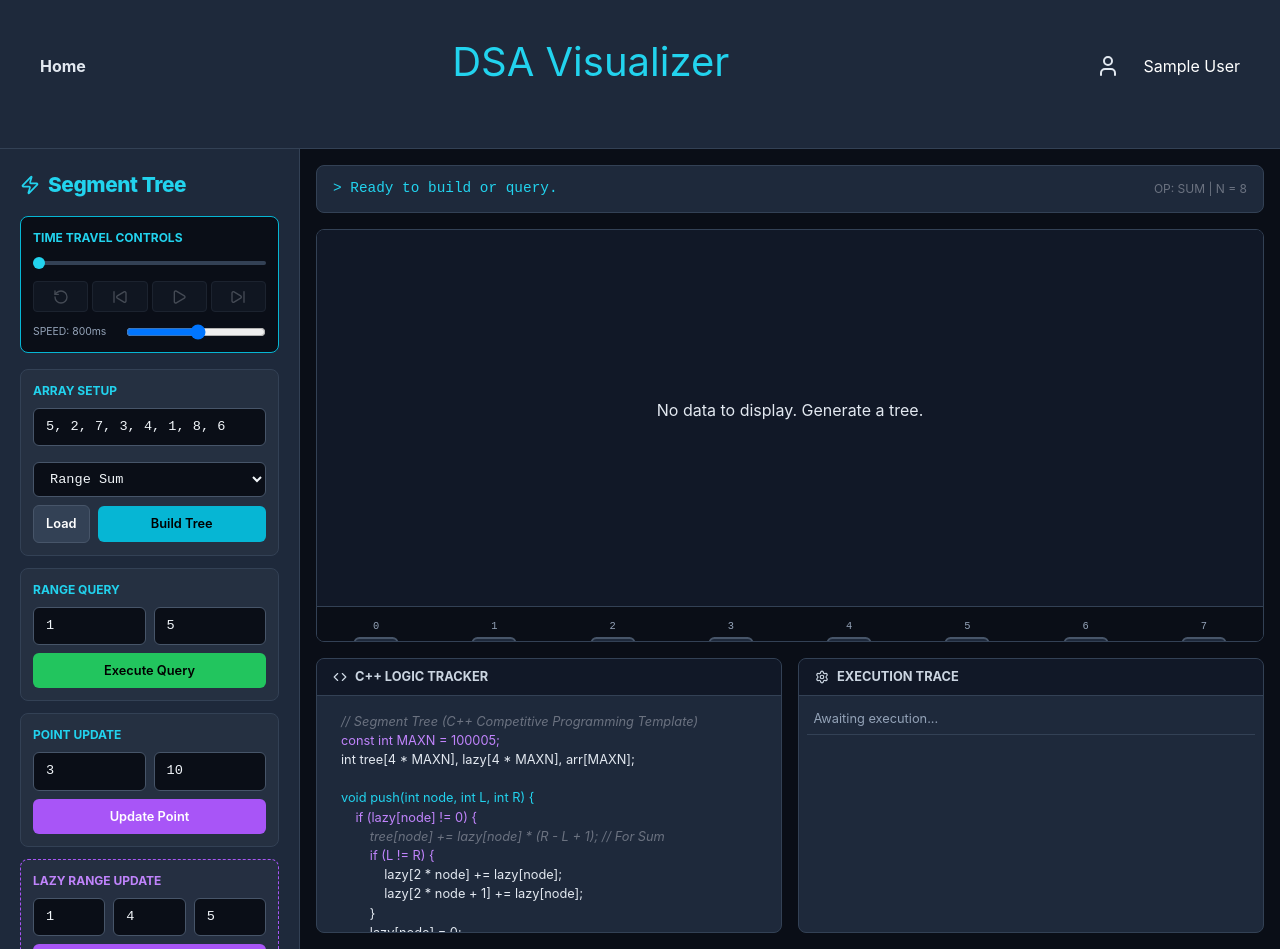
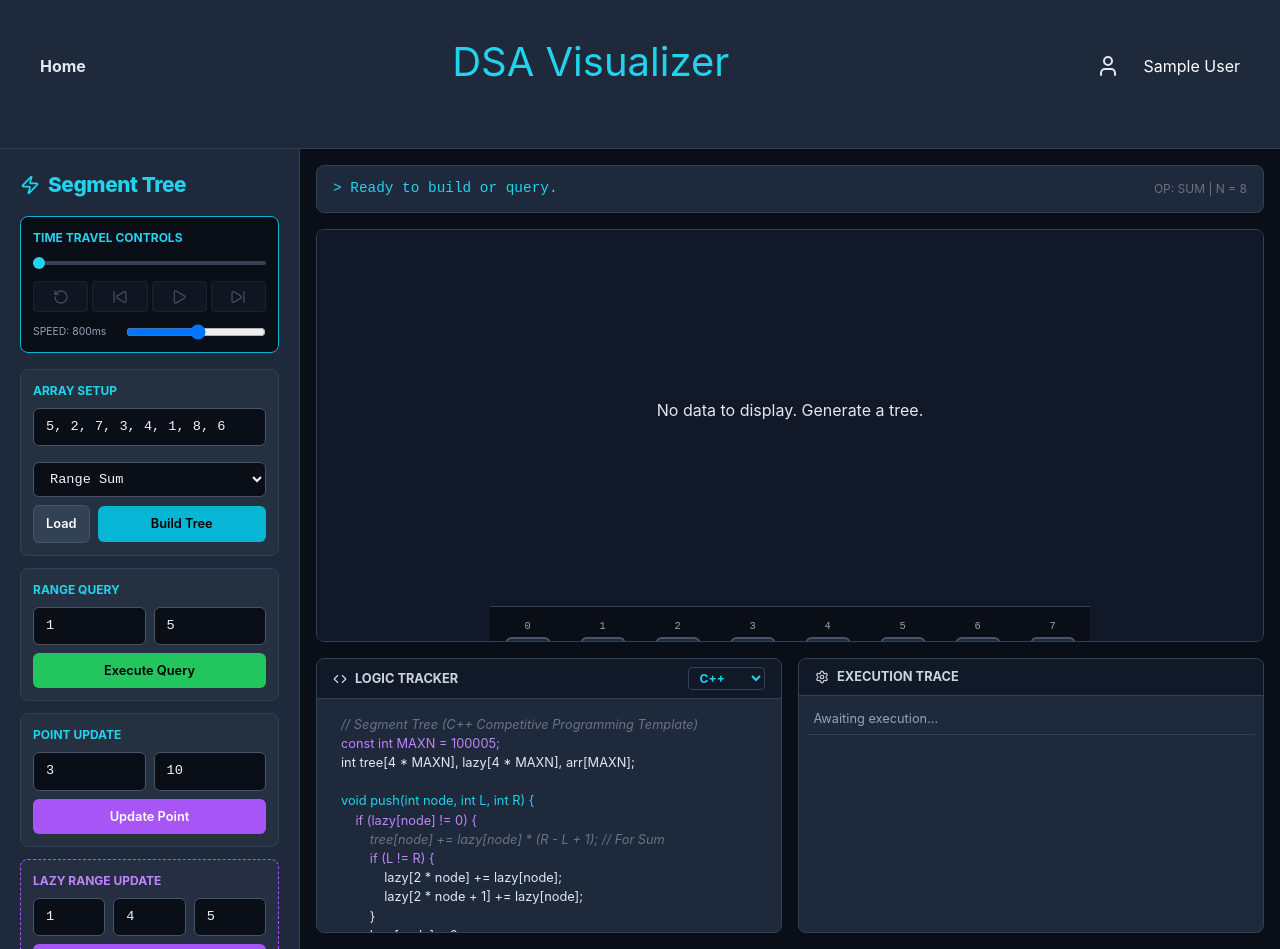
Before and after one commit to pnnitish9/DSA-Visuliazer-frontend, a React (Vite) app: page /segmenttree in a window 1280 px wide. Built offline with nearby package versions, Linux system fonts and the light colour scheme; sample sign-in values are in the browser's storage.

Commit message:
segtree update

```diff
--- a/src/components/Trees/SegmentTree.jsx
+++ b/src/components/Trees/SegmentTree.jsx
@@ -194,58 +194,158 @@ const InjectedStyles = () => (
   `}</style>
 );
 
-const cppCode = `
-// Segment Tree (C++ Competitive Programming Template)
-const int MAXN = 100005;
-int tree[4 * MAXN], lazy[4 * MAXN], arr[MAXN];
-
-void push(int node, int L, int R) {
-    if (lazy[node] != 0) {
-        tree[node] += lazy[node] * (R - L + 1); // For Sum
-        if (L != R) {
-            lazy[2 * node] += lazy[node];
-            lazy[2 * node + 1] += lazy[node];
-        }
-        lazy[node] = 0;
-    }
-}
-
-void build(int node, int L, int R) {
-    if (L == R) {
-        tree[node] = arr[L];
-        return;
-    }
-    int mid = (L + R) / 2;
-    build(2 * node, L, mid);
-    build(2 * node + 1, mid + 1, R);
-    tree[node] = tree[2 * node] + tree[2 * node + 1];
-}
-
-void update(int node, int L, int R, int qL, int qR, int val) {
-    push(node, L, R);
-    if (qL > R || qR < L) return; // Out of bounds
-    if (qL <= L && R <= qR) { // Full overlap
-        lazy[node] += val;
-        push(node, L, R);
-        return;
-    }
-    int mid = (L + R) / 2;
-    update(2 * node, L, mid, qL, qR, val);
-    update(2 * node + 1, mid + 1, R, qL, qR, val);
-    tree[node] = tree[2 * node] + tree[2 * node + 1];
-}
-
-int query(int node, int L, int R, int qL, int qR) {
-    push(node, L, R);
-    if (qL > R || qR < L) return 0; // Null value
-    if (qL <= L && R <= qR) return tree[node]; // Full overlap
-
-    int mid = (L + R) / 2;
-    int leftAns = query(2 * node, L, mid, qL, qR);
-    int rightAns = query(2 * node + 1, mid + 1, R, qL, qR);
-    return leftAns + rightAns;
-}
-`.trim().split('\n');
+const CODE_SNIPPETS = {
+  cpp: [
+    "// Segment Tree (C++ Competitive Programming Template)",
+    "const int MAXN = 100005;",
+    "int tree[4 * MAXN], lazy[4 * MAXN], arr[MAXN];",
+    "",
+    "void push(int node, int L, int R) {",
+    "    if (lazy[node] != 0) {",
+    "        tree[node] += lazy[node] * (R - L + 1); // For Sum",
+    "        if (L != R) {",
+    "            lazy[2 * node] += lazy[node];",
+    "            lazy[2 * node + 1] += lazy[node];",
+    "        }",
+    "        lazy[node] = 0;",
+    "    }",
+    "}",
+    "",
+    "void build(int node, int L, int R) {",
+    "    if (L == R) {",
+    "        tree[node] = arr[L];",
+    "        return;",
+    "    }",
+    "    int mid = (L + R) / 2;",
+    "    build(2 * node, L, mid);",
+    "    build(2 * node + 1, mid + 1, R);",
+    "    tree[node] = tree[2 * node] + tree[2 * node + 1];",
+    "}",
+    "",
+    "void update(int node, int L, int R, int qL, int qR, int val) {",
+    "    push(node, L, R);",
+    "    if (qL > R || qR < L) return; // Out of bounds",
+    "    if (qL <= L && R <= qR) { // Full overlap",
+    "        lazy[node] += val;",
+    "        push(node, L, R);",
+    "        return;",
+    "    }",
+    "    int mid = (L + R) / 2;",
+    "    update(2 * node, L, mid, qL, qR, val);",
+    "    update(2 * node + 1, mid + 1, R, qL, qR, val);",
+    "    tree[node] = tree[2 * node] + tree[2 * node + 1];",
+    "}",
+    "",
+    "int query(int node, int L, int R, int qL, int qR) {",
+    "    push(node, L, R);",
+    "    if (qL > R || qR < L) return 0; // Null value",
+    "    if (qL <= L && R <= qR) return tree[node]; // Full overlap",
+    "    ",
+    "    int mid = (L + R) / 2;",
+    "    int leftAns = query(2 * node, L, mid, qL, qR);",
+    "    int rightAns = query(2 * node + 1, mid + 1, R, qL, qR);",
+    "    return leftAns + rightAns;",
+    "}"
+  ],
+  java: [
+    "// Segment Tree (Java Template)",
+    "int[] tree = new int[4 * MAXN];",
+    "int[] lazy = new int[4 * MAXN];",
+    "int[] arr = new int[MAXN];",
+    "",
+    "void push(int node, int L, int R) {",
+    "    if (lazy[node] != 0) {",
+    "        tree[node] += lazy[node] * (R - L + 1); // For Sum",
+    "        if (L != R) {",
+    "            lazy[2 * node] += lazy[node];",
+    "            lazy[2 * node + 1] += lazy[node];",
+    "        }",
+    "        lazy[node] = 0;",
+    "    }",
+    "}",
+    "",
+    "void build(int node, int L, int R) {",
+    "    if (L == R) {",
+    "        tree[node] = arr[L];",
+    "        return;",
+    "    }",
+    "    int mid = (L + R) / 2;",
+    "    build(2 * node, L, mid);",
+    "    build(2 * node + 1, mid + 1, R);",
+    "    tree[node] = tree[2 * node] + tree[2 * node + 1];",
+    "}",
+    "",
+    "void update(int node, int L, int R, int qL, int qR, int val) {",
+    "    push(node, L, R);",
+    "    if (qL > R || qR < L) return; // Out of bounds",
+    "    if (qL <= L && R <= qR) { // Full overlap",
+    "        lazy[node] += val;",
+    "        push(node, L, R);",
+    "        return;",
+    "    }",
+    "    int mid = (L + R) / 2;",
+    "    update(2 * node, L, mid, qL, qR, val);",
+    "    update(2 * node + 1, mid + 1, R, qL, qR, val);",
+    "    tree[node] = tree[2 * node] + tree[2 * node + 1];",
+    "}",
+    "",
+    "int query(int node, int L, int R, int qL, int qR) {",
+    "    push(node, L, R);",
+    "    if (qL > R || qR < L) return 0; // Null value",
+    "    if (qL <= L && R <= qR) return tree[node]; // Full overlap",
+    "    ",
+    "    int mid = (L + R) / 2;",
+    "    int leftAns = query(2 * node, L, mid, qL, qR);",
+    "    int rightAns = query(2 * node + 1, mid + 1, R, qL, qR);",
+    "    return leftAns + rightAns;",
+    "}"
+  ],
+  python: [
+    "# Segment Tree (Python Template)",
+    "tree = [0] * (4 * MAXN)",
+    "lazy = [0] * (4 * MAXN)",
+    "arr = [0] * MAXN",
+    "",
+    "def push(node, L, R):",
+    "    if lazy[node] != 0:",
+    "        tree[node] += lazy[node] * (R - L + 1)",
+    "        if L != R:",
+    "            lazy[2 * node] += lazy[node]",
+    "            lazy[2 * node + 1] += lazy[node]",
+    "        lazy[node] = 0",
+    "",
+    "def build(node, L, R):",
+    "    if L == R:",
+    "        tree[node] = arr[L]",
+    "        return",
+    "    mid = (L + R) // 2",
+    "    build(2 * node, L, mid)",
+    "    build(2 * node + 1, mid + 1, R)",
+    "    tree[node] = tree[2 * node] + tree[2 * node + 1]",
+    "",
+    "def update(node, L, R, qL, qR, val):",
+    "    push(node, L, R)",
+    "    if qL > R or qR < L: return # Out of bounds",
+    "    if qL <= L and R <= qR: # Full overlap",
+    "        lazy[node] += val",
+    "        push(node, L, R)",
+    "        return",
+    "    mid = (L + R) // 2",
+    "    update(2 * node, L, mid, qL, qR, val)",
+    "    update(2 * node + 1, mid + 1, R, qL, qR, val)",
+    "    tree[node] = tree[2 * node] + tree[2 * node + 1]",
+    "",
+    "def query(node, L, R, qL, qR):",
+    "    push(node, L, R)",
+    "    if qL > R or qR < L: return 0 # Null value",
+    "    if qL <= L and R <= qR: return tree[node] # Full overlap",
+    "    ",
+    "    mid = (L + R) // 2",
+    "    leftAns = query(2 * node, L, mid, qL, qR)",
+    "    rightAns = query(2 * node + 1, mid + 1, R, qL, qR)",
+    "    return leftAns + rightAns"
+  ]
+};
 
 const LINE_MAP = {
   push: { check: 4, apply: 6, propagate: 8, clear: 11 },
@@ -253,6 +353,34 @@ const LINE_MAP = {
   update: { push: 27, outOfBounds: 28, fullOverlapCheck: 29, fullOverlapApply: 30, recursive: 35, merge: 37 },
   query: { push: 41, outOfBounds: 42, fullOverlap: 43, recursive: 46, merge: 48 }
 };
+
+const LINE_MAPS = {
+  cpp: {
+    push: { check: 6, apply: 7, propagate: 9, clear: 12 },
+    build: { baseCheck: 17, baseSet: 18, recursive: 22, merge: 24 },
+    update: { push: 28, outOfBounds: 29, fullOverlapCheck: 30, fullOverlapApply: 31, recursive: 36, merge: 38 },
+    query: { push: 42, outOfBounds: 43, fullOverlap: 44, recursive: 47, merge: 49 }
+  },
+  java: {
+    push: { check: 7, apply: 8, propagate: 10, clear: 13 },
+    build: { baseCheck: 18, baseSet: 19, recursive: 23, merge: 25 },
+    update: { push: 29, outOfBounds: 30, fullOverlapCheck: 31, fullOverlapApply: 32, recursive: 37, merge: 39 },
+    query: { push: 43, outOfBounds: 44, fullOverlap: 45, recursive: 48, merge: 50 }
+  },
+  python: {
+    push: { check: 7, apply: 8, propagate: 10, clear: 12 },
+    build: { baseCheck: 15, baseSet: 16, recursive: 19, merge: 21 },
+    update: { push: 24, outOfBounds: 25, fullOverlapCheck: 26, fullOverlapApply: 27, recursive: 31, merge: 33 },
+    query: { push: 36, outOfBounds: 37, fullOverlap: 38, recursive: 41, merge: 43 }
+  }
+};
+
+const C_LINE_TO_KEY = {};
+Object.keys(LINE_MAP).forEach(group => {
+  Object.keys(LINE_MAP[group]).forEach(step => {
+    C_LINE_TO_KEY[LINE_MAP[group][step]] = `${group}.${step}`;
+  });
+});
 
 // Math utilities
 const gcd = (a, b) => b === 0 ? Math.abs(a) : gcd(b, a % b);
@@ -275,6 +403,7 @@ export default function SegmentTreeVisualizer() {
   const [arrayInput, setArrayInput] = useState("5, 2, 7, 3, 4, 1, 8, 6");
   const [baseArray, setBaseArray] = useState([5, 2, 7, 3, 4, 1, 8, 6]);
   const [treeType, setTreeType] = useState('sum');
+  const [language, setLanguage] = useState('cpp');
 
   // Forms
   const [pointIdx, setPointIdx] = useState("3");
@@ -698,7 +827,7 @@ export default function SegmentTreeVisualizer() {
         </div>
 
         <div className="tree-canvas-wrapper" style={{ overflow: 'auto' }}>
-          <div style={{ minWidth: `${Math.max(800, minCanvasWidth)}px`, display: 'flex', flexDirection: 'column', flex: 1, paddingBottom: '2rem' }}>
+          <div style={{ width: `${Math.max(400, N * 75)}px`, margin: '0 auto', display: 'flex', flexDirection: 'column', flex: 1, paddingBottom: '2rem' }}>
             <div className="tree-canvas" style={{ minHeight: `${minCanvasHeight}px`, position: 'relative' }}>
               {}
               <svg className="absolute inset-0 pointer-events-none" style={{ width: '100%', height: '100%', minHeight: `${minCanvasHeight}px` }}>
@@ -744,17 +873,41 @@ export default function SegmentTreeVisualizer() {
         {/* Bottom Row: Code & Logs */}
         <div className="bottom-row">
           <div className="panel-box">
-             <div className="panel-box-header"><Code size={14}/> C++ Logic Tracker</div>
+             <div className="panel-box-header" style={{ display: 'flex', justifyContent: 'space-between', alignItems: 'center' }}>
+                <div style={{ display: 'flex', alignItems: 'center', gap: '0.5rem' }}>
+                   <Code size={14}/> Logic Tracker
+                </div>
+                <select
+                   value={language}
+                   onChange={e => setLanguage(e.target.value)}
+                   style={{ background: 'var(--bg-dark-900)', color: 'var(--cyan-400)', border: '1px solid var(--border-gray-700)', borderRadius: '0.25rem', padding: '0.1rem 0.4rem', fontSize: '0.75rem', outline: 'none', cursor: 'pointer' }}
+                >
+                   <option value="cpp">C++</option>
+                   <option value="java">Java</option>
+                   <option value="python">Python</option>
+                </select>
+             </div>
               <pre className="code-content">
-                {cppCode.map((line, idx) => {
+                {CODE_SNIPPETS[language].map((line, idx) => {
                   const lineNum = idx + 1;
-                  const isHighlight = currFrame.line === lineNum;
+
+                  // Translate C++ line number (currFrame.line) to current language line number
+                  let activeLineNum = -1;
+                  if (currFrame.line !== -1) {
+                    const key = C_LINE_TO_KEY[currFrame.line];
+                    if (key) {
+                      const [group, step] = key.split('.');
+                      activeLineNum = LINE_MAPS[language][group][step];
+                    }
+                  }
+
+                  const isHighlight = activeLineNum === lineNum;
 
                   // Simple syntax highlighting classes
                   let styleClass = '';
-                  if (line.includes('//')) styleClass = 'comment';
-                  else if (line.match(/(void|int)\s+\w+\(/)) styleClass = 'func';
-                  else if (line.match(/(if|else|return|const)/)) styleClass = 'keyword';
+                  if (line.includes('//') || line.trim().startsWith('#')) styleClass = 'comment';
+                  else if (line.match(/(void|int|def)\s+\w+\(/)) styleClass = 'func';
+                  else if (line.match(/\b(if|elif|else|return|const|def|and|or)\b/)) styleClass = 'keyword';
 
                   return (
                     <span key={idx} className={`code-line ${isHighlight ? 'highlight' : ''} ${styleClass}`}>
```
